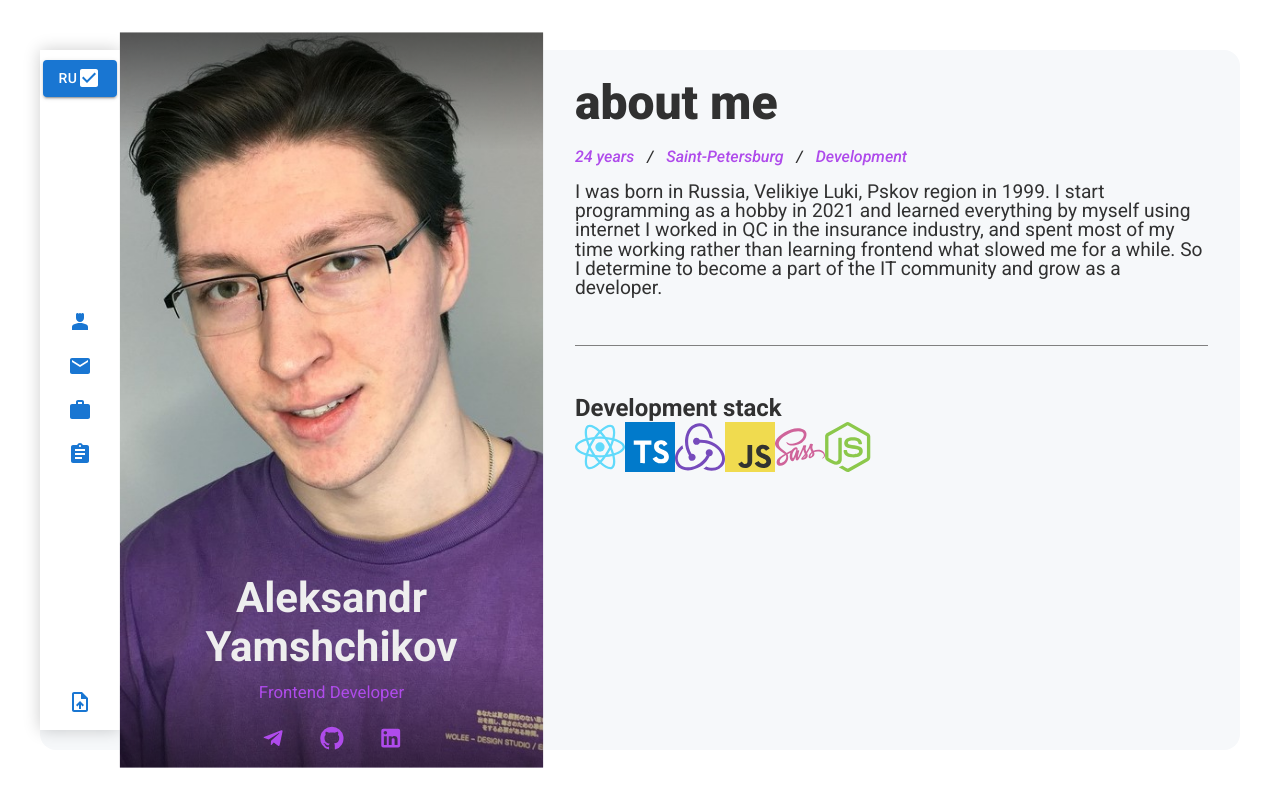
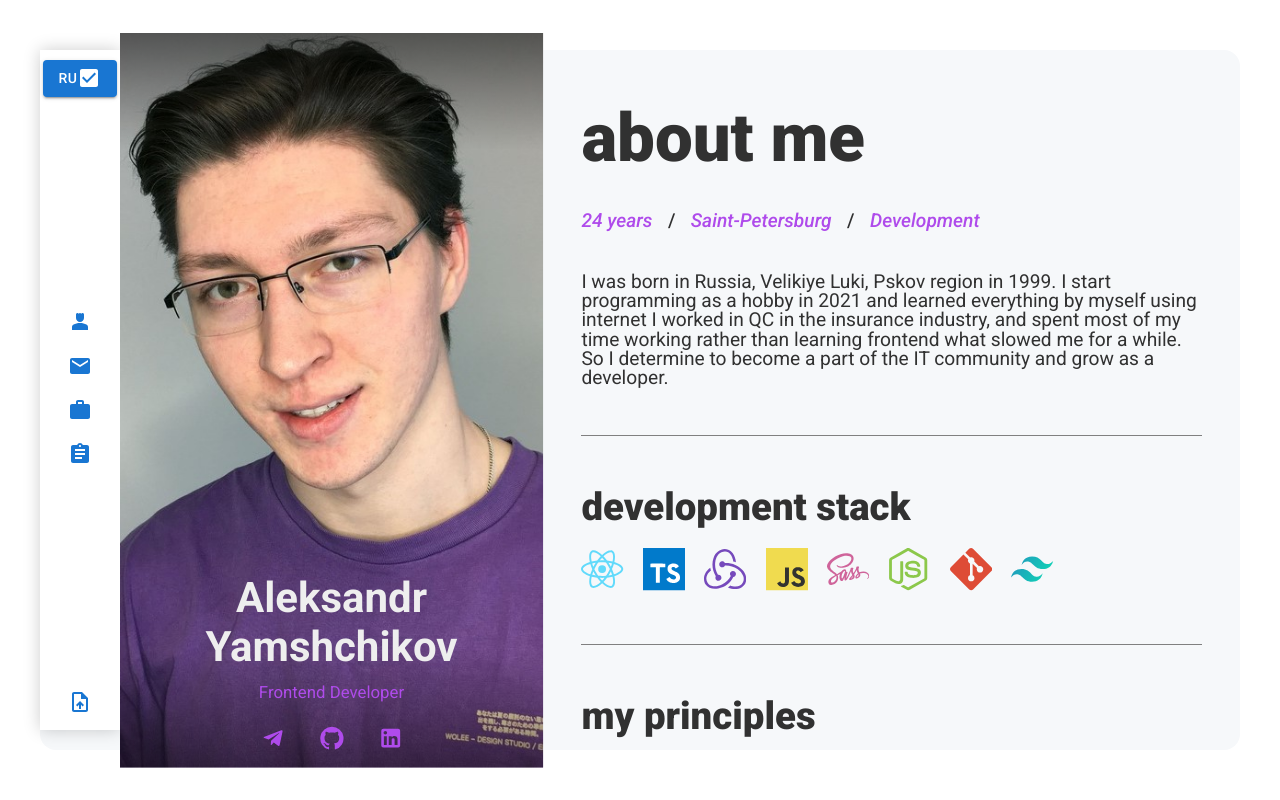
Before and after one commit to yamshchik0v/public-dev-resume, a React (Create React App) app: page / in a window 1280 px wide. Built offline with nearby package versions, Linux system fonts and the light colour scheme.

Commit message:
filled the page with content and managed styles

```diff
--- a/src/App.scss
+++ b/src/App.scss
@@ -1,13 +1,13 @@
-
 @use 'util/styles/theme';
 
 * {
-  font-family: "Roboto", "Arial", sans-serif;
+  font-family: 'Roboto', 'Arial', sans-serif;
   margin: 0;
   padding: 0;
   box-sizing: border-box;
 }
 .main {
+  font-size: clamp(1rem, 0.5rem + 0.092vw, 2rem);
   color: theme.$primary-text;
   box-sizing: border-box;
   padding: 1rem 1.25rem;
--- a/src/components/pages/About.jsx
+++ b/src/components/pages/About.jsx
@@ -15,7 +15,7 @@ const About = () => {
   }
   return (
     <section className='page__container'>
-      <h1 className='title'>about me</h1>
+      <h1 className='page__title'>about me</h1>
       <div className='basic-info__container'>
         <ul className='basic-info__list'>
           <li className='basic-info__list-item'>
@@ -26,7 +26,7 @@ const About = () => {
         </ul>
       </div>
       <div className='about-me__container'>
-        <p>
+        <p className='about-me__paragraph'>
           I was born in Russia, Velikiye Luki, Pskov region in 1999. I start
           programming as a hobby in 2021 and learned everything by myself using
           internet I worked in QC in the insurance industry, and spent most of
@@ -37,7 +37,7 @@ const About = () => {
       </div>
       <div className='line'></div>
       <div className='stack__container'>
-        <h2 className='stack__title'>Development stack</h2>
+        <h3 className='subtitle'>development stack</h3>
         <ul className='stack__list'>
           <li className='stack__list-item'>
             <svg
@@ -121,8 +121,43 @@ const About = () => {
               </g>
             </svg>
           </li>
+          <li className='stack__list-item'>
+            <svg
+              width='50'
+              height='50'
+              viewBox='0 0 256 256'
+              xmlns='http://www.w3.org/2000/svg'
+              preserveAspectRatio='xMinYMin meet'
+            >
+              <path
+                d='M251.172 116.594L139.4 4.828c-6.433-6.437-16.873-6.437-23.314 0l-23.21 23.21 29.443 29.443c6.842-2.312 14.688-.761 20.142 4.693 5.48 5.489 7.02 13.402 4.652 20.266l28.375 28.376c6.865-2.365 14.786-.835 20.269 4.657 7.663 7.66 7.663 20.075 0 27.74-7.665 7.666-20.08 7.666-27.749 0-5.764-5.77-7.188-14.235-4.27-21.336l-26.462-26.462-.003 69.637a19.82 19.82 0 0 1 5.188 3.71c7.663 7.66 7.663 20.076 0 27.747-7.665 7.662-20.086 7.662-27.74 0-7.663-7.671-7.663-20.086 0-27.746a19.654 19.654 0 0 1 6.421-4.281V94.196a19.378 19.378 0 0 1-6.421-4.281c-5.806-5.798-7.202-14.317-4.227-21.446L81.47 39.442l-76.64 76.635c-6.44 6.443-6.44 16.884 0 23.322l111.774 111.768c6.435 6.438 16.873 6.438 23.316 0l111.251-111.249c6.438-6.44 6.438-16.887 0-23.324'
+                fill='#DE4C36'
+              />
+            </svg>
+          </li>
+          <li className='stack__list-item'><svg height="50" preserveAspectRatio="xMidYMid" width="50" xmlns="http://www.w3.org/2000/svg" viewBox="0 0 256 153.6"><linearGradient id="a" x1="-2.778%" y1="32%" y2="67.556%"><stop offset="0" stop-color="#2298bd"/><stop offset="1" stop-color="#0ed7b5"/></linearGradient><path d="M128 0C93.867 0 72.533 17.067 64 51.2 76.8 34.133 91.733 27.733 108.8 32c9.737 2.434 16.697 9.499 24.401 17.318C145.751 62.057 160.275 76.8 192 76.8c34.133 0 55.467-17.067 64-51.2-12.8 17.067-27.733 23.467-44.8 19.2-9.737-2.434-16.697-9.499-24.401-17.318C174.249 14.743 159.725 0 128 0zM64 76.8C29.867 76.8 8.533 93.867 0 128c12.8-17.067 27.733-23.467 44.8-19.2 9.737 2.434 16.697 9.499 24.401 17.318C81.751 138.857 96.275 153.6 128 153.6c34.133 0 55.467-17.067 64-51.2-12.8 17.067-27.733 23.467-44.8 19.2-9.737-2.434-16.697-9.499-24.401-17.318C110.249 91.543 95.725 76.8 64 76.8z" fill="url(#a)"/></svg></li>
         </ul>
       </div>
+      <div className='line'></div>
+      <div className='principles__container'>
+        <h3 className='subtitle'>my principles</h3>
+        <ul className='principles__list'>
+          <li className='principles__list-item'>Continuous self-education</li>
+          <li className='principles__list-item'>SOLID</li>
+          <li className='principles__list-item'>DRY</li>
+          <li className='principles__list-item'>Punctuality</li>
+          <li className='principles__list-item'>Responsibility</li>
+        </ul>
+      </div>
+      <div className='line'></div>
+      <div className='goal__container'>
+        <h3 className='subtitle'>my goal</h3>
+        <p className='goal__paragraph'>
+          My goal is to become a senior developer and teach other people to make
+          quality and useful IT products
+        </p>
+      </div>
+
       {/* Я работал в контроле качества обслуживания в сфере страхования, большая часть времени уходила на работу, а не обучение фронтенду. Но я твёрдо решил, что хочу стать частью коммьюнити IT и прокачиваться как разработчик */}
     </section>
   )
--- a/src/components/pages/aboutPage.scss
+++ b/src/components/pages/aboutPage.scss
@@ -1,23 +1,42 @@
 @use '../../util/styles/theme.scss';
-
+// PAGE
 .page__container {
+  font-size: 1.2em;
   padding: 1.5em 2em 1em;
   width: 100%;
   font-family: 'Roboto';
+  overflow-y: scroll;
+
+  & .page__title {
+    font-size: 3.5em;
+    margin: 0.3em 0 0;
+    font-weight: 900;
+  }
+  & .subtitle {
+    font-size: 2em;
+    margin-bottom: 0.5em;
+    font-weight: 900;
+  }
+  & ul {
+    list-style: none;
+    display: flex;
+  }
+
+  & .line {
+    background-color: theme.$secondary-bg-color;
+    display: block;
+    width: 100%;
+    height: 1px;
+    margin: 2.5em 0;
+  }
 }
 
-.title {
-  font-size: 3em;
-  font-weight: 900;
-}
-
+// BASIC INFO
 .basic-info__container {
   & ul.basic-info__list {
-    display: flex;
-    margin: 1em 0;
+    margin: 2rem 0 2.5rem;
     font-weight: 500;
     color: theme.$primary-text-pink;
-    list-style: none;
 
     & li.basic-info__list-item {
       position: relative;
@@ -26,48 +45,51 @@
 
       &:not(:first-child):before {
         content: '/';
+        font-style: normal;
+        color: theme.$primary-text;
         position: absolute;
         left: -1em;
         transform: translateX(-50%);
-        font-weight: 500;
-        color: theme.$primary-text;
       }
     }
   }
 }
-
+// ABOUT
 .about-me__container {
-  & p {
+  & p.about-me__paragraph {
     position: relative;
-    font-size: 1.2em;
     line-height: 1em;
   }
 }
-.line {
-  display: block;
-  height: 1px;
-  width: 100%;
-  background-color: theme.$secondary-bg-color;
-  margin: 3em 0;
-}
-
-.stack__container{
-
-  &.stack__title{
-    font-weight: 900;
-  }
-
-  & ul.stack__list{
-    display: flex;
-    list-style: none;
-    display: flex;
-
-    & .stack__list-item {
-
-      & svg {
-        max-width: 50px;
-        max-height: 50px;
+// PRINCIPLES
+.principles__container {
+  & ul.principles__list {
+    flex-flow: nowrap column;
+    & li.principles__list-item {
+      gap: 0.5em;
+      &:before {
+        content: '—';
+        font-weight: 900;
+        color: theme.$primary-text-pink;
+        position: relative;
+        left: 0;
+        margin-right: 0.5rem;
+        top: 50%;
+        transform: translateY(-50%);
       }
     }
   }
 }
+// STACK
+.stack__container {
+  & ul.stack__list {
+    flex-flow: wrap row;
+    gap: 1em;
+    & .stack__list-item {
+      & svg {
+        max-width: 2.2em;
+        max-height: 2.2em;
+      }
+    }
+  }
+}
```
